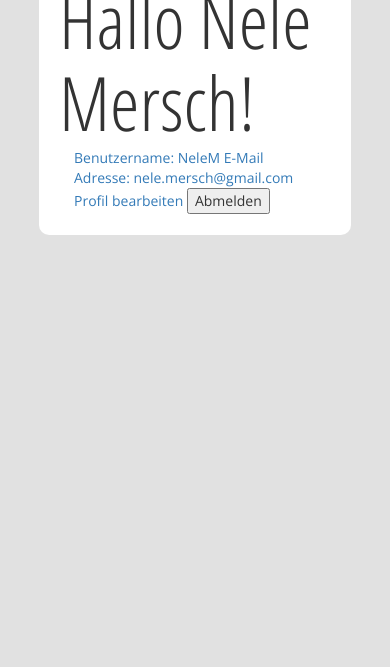
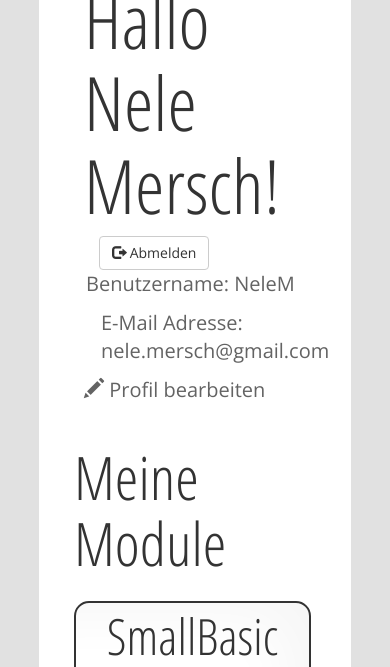
Before and after one commit to HilKai/iiigel, a PHP site: page /HTML/userOverview.html in a window 390 px wide. Shown: the part 243-910 px from the top of the page. Before the commit the page ends 478 px from the top, so only its background shows below. Run offline with PHP 8.4, Linux system fonts and the light colour scheme.

Commit message:
Finished  HTML Part from Profile Overview
@nelemersch Schau mal wenn du noch nicht weitergemacht hast, dass du die
Farben und Buttons etc übernimmst

```diff
--- a/HTML/userOverview.html
+++ b/HTML/userOverview.html
@@ -26,53 +26,108 @@
 
 						<div class="row">
 
-							<div class=".row-eq-height>.col-md-12">
+							<div class="col-md-10 noPadding">
 								<h1 id="Name"> Hallo Nele Mersch! </h1>
 							</div>
 
-						</div>
-						<div class="row">
-
-							<div class="col-md-2"></div>
-							<div class="col-md-2"></div>
+							<div class="col-md-2">
+								<button id="LogOutButton" class="btn btn-default"> <span class="glyphicon glyphicon-log-out"></span> Abmelden</button>
+							</div>
 
 						</div>
-						<div class="row">
+						<div id="UserDataContainer" class="row">
 
-							<div class="col-md-2"></div>
-							<div class="col-md-2"></div>
+							<div id="Benutzername" class="col-md-5 noPadding">
+								<p> Benutzername: NeleM</p>
+							</div>
+
+							<div id="E-Mail" class="col-md-7 ">
+								<p> E-Mail Adresse: nele.mersch@gmail.com </p>
+							</div>
 
 						</div>
 
+						<div id="ProfileOptions" class="row">
+
+							<div id="EditProfileText" class="col-md-3 noPadding">
+								<a href="gag-kids.de"> <span class="glyphicon glyphicon-pencil"></span> Profil bearbeiten</a>
+							</div>
 
 
 
-					<div id="ClearBoth"> </div>
-
-					<div id="UserDataContainer">
-
-						<a id="Benutzername"> Benutzername: NeleM</a>
-						<a id="E-Mail"> E-Mail Adresse: nele.mersch@gmail.com </a>
-
-					</div>
-
-					<div id="ProfileOptions">
-
-						<a id="EditProfileText" href="gag-kids.de">Profil bearbeiten</a>
-
-						<button id="LogOutButton" class="button">Abmelden</button>
-
-					</div>
+						</div>
 
 				</div>
 
 			</div>
 
-			<div id="TNModulContainer" class="row">
+			<div  id="Container" class="row">
 
-				<div class="col-md-10">
+				<div class="col-md-12">
+
+					<h1 id="ModulOverviewHeading">Meine Module</h1>
+
+					<div id="ModulContainer"  class="row">
+
+						<div class="col-md-3 noPadding">
+							<div class="modul">
+								<h2 class="chapterTitel">SmallBasic</h2>
+								<img class="img-responsive chapterImage" src="../ProfilePics/profilePic.jpg" alt="ProfilePicture">
+								<p class="chapterInfo">Trainer</p>
+								<p class="chapterInfo">Institution</p>
+								<div class="progress chapterBarOuter">
+									<div class="progress-bar chapterBar" role="progressbar" aria-valuenow="70"
+									  aria-valuemin="0" aria-valuemax="100" style="width:70%">
+
+									  </div>
+								</div>
+							</div>
+						</div>
+						<div class="col-md-3 noPadding">
+							<div class="modul">
+								<h2 class="chapterTitel">SmallBasic</h2>
+								<img class="img-responsive chapterImage" src="../ProfilePics/profilePic.jpg" alt="ProfilePicture">
+								<p class="chapterInfo">Trainer</p>
+								<p class="chapterInfo">Institution</p>
+								<div class="progress chapterBarOuter">
+									<div class="progress-bar chapterBar" role="progressbar" aria-valuenow="70"
+									  aria-valuemin="0" aria-valuemax="100" style="width:70%">
+
+									  </div>
+								</div>
+							</div>
+						</div>
+						<div class="col-md-3 noPadding">
+							<div class="modul">
+								<h2 class="chapterTitel">SmallBasic</h2>
+								<img class="img-responsive chapterImage" src="../ProfilePics/profilePic.jpg" alt="ProfilePicture">
+								<p class="chapterInfo">Trainer</p>
+								<p class="chapterInfo">Institution</p>
+								<div class="progress chapterBarOuter">
+									<div class="progress-bar chapterBar" role="progressbar" aria-valuenow="70"
+									  aria-valuemin="0" aria-valuemax="100" style="width:70%">
+
+									  </div>
+								</div>
+							</div>
+						</div>
+						<div class="col-md-3 noPadding">
+							<div class="modul">
+								<h2 class="chapterTitel">SmallBasic</h2>
+								<img class="img-responsive chapterImage" src="../ProfilePics/profilePic.jpg" alt="ProfilePicture">
+								<p class="chapterInfo">Trainer</p>
+								<p class="chapterInfo">Institution</p>
+								<div class="progress chapterBarOuter">
+									<div class="progress-bar chapterBar" role="progressbar" aria-valuenow="70"
+									  aria-valuemin="0" aria-valuemax="100" style="width:70%">
+
+									  </div>
+								</div>
+							</div>
+						</div>
 
 
+					</div>
 
 				</div>
 
--- a/Styles/userOverview.css
+++ b/Styles/userOverview.css
@@ -20,10 +20,105 @@ body {
 
 		#ProfileTextContainer {
 			font-family: 'Open Sans', sans-serif;
+			padding-left: 40px;
 		}
 
 			#Name  {
+				margin: 0;
+				padding-bottom: 10px;
+				font-family: 'Open Sans Condensed', sans-serif;
 				font-size: 75px;
+			}
+
+			#UserDataContainer {
+				color: #636363;
+				text-decoration: none;
+				font-size: 20px;
+				padding-left: 2px;
+			}
+
+			#ProfileOptions {
+			}
+
+				#ProfileOptions a  {
+					color: #636363;
+					font-size: 20px;
+				}
+
+					#ProfileOptions a:hover  {
+						text-decoration: none;
+						color: #957A74;
+					}
+
+
+				#LogOutButton {
+					display: inline-block;
+
+				}
+
+		#Container {
+			margin: 20px;
+			padding-top:20px;
+		}
+
+			#ModulOverviewHeading {
 				margin: 0;
 				font-family: 'Open Sans Condensed', sans-serif;
+				font-size: 60px;
 			}
+
+			#ModulContainer {
+				margin:0;
+				padding-top:20px;
+
+
+			}
+
+				.modul {
+					margin:5px 5px 5px 0px;
+					border-style: solid;
+					border-width: 2px;
+					border-radius: 15px;
+					box-shadow:15px 17px 23px -8px #EAEAEA;
+					box-shadow: inset 25px 10px 20px 30px rgba(250,250,250,0.61);
+					box-shadow: inset -47px 38px 53px -24px rgba(247,247,247,1);
+				}
+
+					.chapterTitel{
+						margin:6px;
+						font-family: 'Open Sans condensed', sans-serif;
+						font-size:50px;
+						text-align:center;
+					}
+
+					.chapterImage{
+						border-radius: 10px;
+						width : 90%;
+						margin: 0 auto;
+
+					}
+
+					.chapterBarOuter{
+
+						margin:0 auto;
+						width: 90%;
+						margin-top: 3px;
+						margin-bottom: 10px;
+
+
+					}
+
+					.chapterBar{
+						width : 95 %;
+						margin: 0 auto;
+
+					}
+					.chapterInfo{
+						font-family: 'Open Sans', sans-serif;
+						margin:0 auto;
+						font-size: 20px;
+						text-align:center;
+					}
+.noPadding {
+	padding:0 !important;
+}
```
